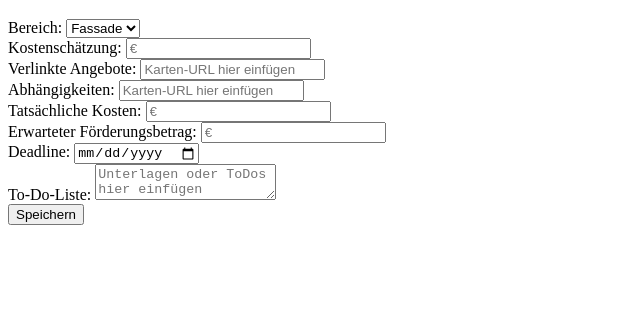
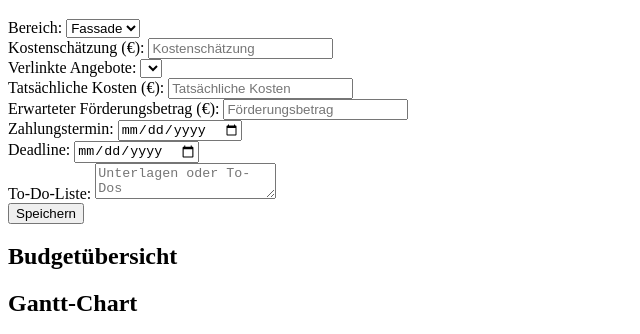
Before and after one commit to j-r-ux/sanierungsplaner-powerup, a plain HTML site: page index.html in a window 1280 px wide. Shown: the part 61-395 px from the top of the page, without its empty margins (0-640 px from the left). Drawn offline with nearby package versions, Linux system fonts and the light colour scheme.

Commit message:
Update index.html

```diff
--- a/index.html
+++ b/index.html
@@ -3,9 +3,11 @@
 <head>
   <title>Sanierungsplanung</title>
   <script src="https://p.trellocdn.com/power-up.min.js"></script>
+  <link rel="stylesheet" href="style.css">
 </head>
 <body>
   <h1>Sanierungsplanung</h1>
+
   <div>
     <label>Bereich:</label>
     <select id="bereich">
@@ -15,35 +17,52 @@
       <option value="heizung">Heizung</option>
     </select>
   </div>
+
   <div>
-    <label>Kostenschätzung:</label>
-    <input type="number" id="kostenschaetzung" placeholder="€">
+    <label>Kostenschätzung (€):</label>
+    <input type="number" id="kostenschaetzung" placeholder="Kostenschätzung">
   </div>
+
   <div>
     <label>Verlinkte Angebote:</label>
-    <input type="text" id="angebote" placeholder="Karten-URL hier einfügen">
+    <select id="angebote"></select>
   </div>
+
   <div>
-    <label>Abhängigkeiten:</label>
-    <input type="text" id="abhaengigkeiten" placeholder="Karten-URL hier einfügen">
+    <label>Tatsächliche Kosten (€):</label>
+    <input type="number" id="tatsaechliche_kosten" placeholder="Tatsächliche Kosten">
   </div>
+
   <div>
-    <label>Tatsächliche Kosten:</label>
-    <input type="number" id="tatsaechliche_kosten" placeholder="€">
+    <label>Erwarteter Förderungsbetrag (€):</label>
+    <input type="number" id="foerderungsbetrag" placeholder="Förderungsbetrag">
   </div>
+
   <div>
-    <label>Erwarteter Förderungsbetrag:</label>
-    <input type="number" id="foerderungsbetrag" placeholder="€">
+    <label>Zahlungstermin:</label>
+    <input type="date" id="zahlungstermin">
   </div>
+
   <div>
     <label>Deadline:</label>
     <input type="date" id="deadline">
   </div>
+
   <div>
     <label>To-Do-Liste:</label>
-    <textarea id="todo_list" placeholder="Unterlagen oder ToDos hier einfügen"></textarea>
+    <textarea id="todo_list" placeholder="Unterlagen oder To-Dos"></textarea>
   </div>
+
   <button onclick="saveData()">Speichern</button>
+
+  <h2>Budgetübersicht</h2>
+  <div id="budgetOverview"></div>
+
+  <h2>Gantt-Chart</h2>
+  <canvas id="ganttChart" width="800" height="400"></canvas>
+
   <script src="script.js"></script>
+  <script src="budget.js"></script>
+  <script src="https://cdn.jsdelivr.net/npm/chart.js"></script>
 </body>
 </html>
```
